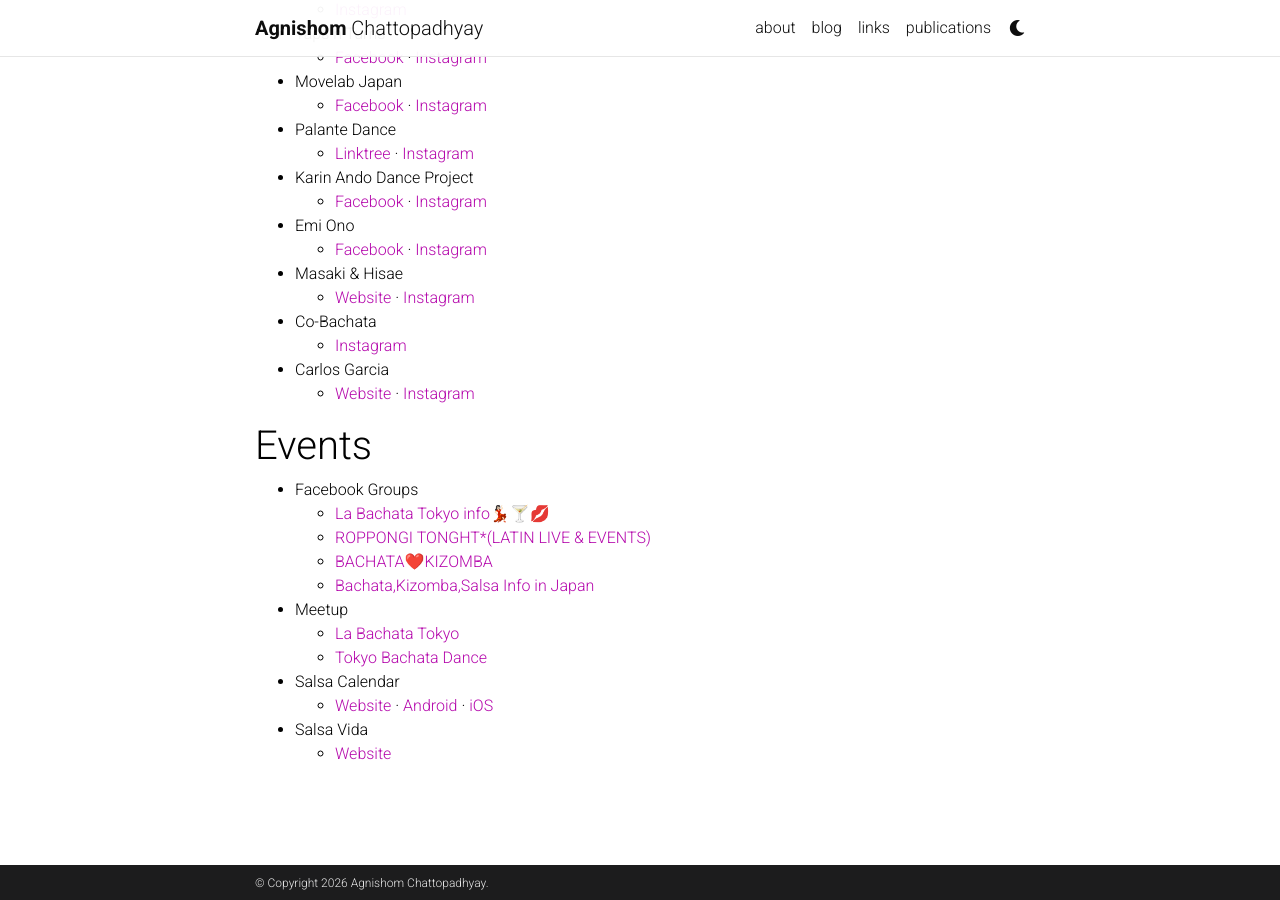
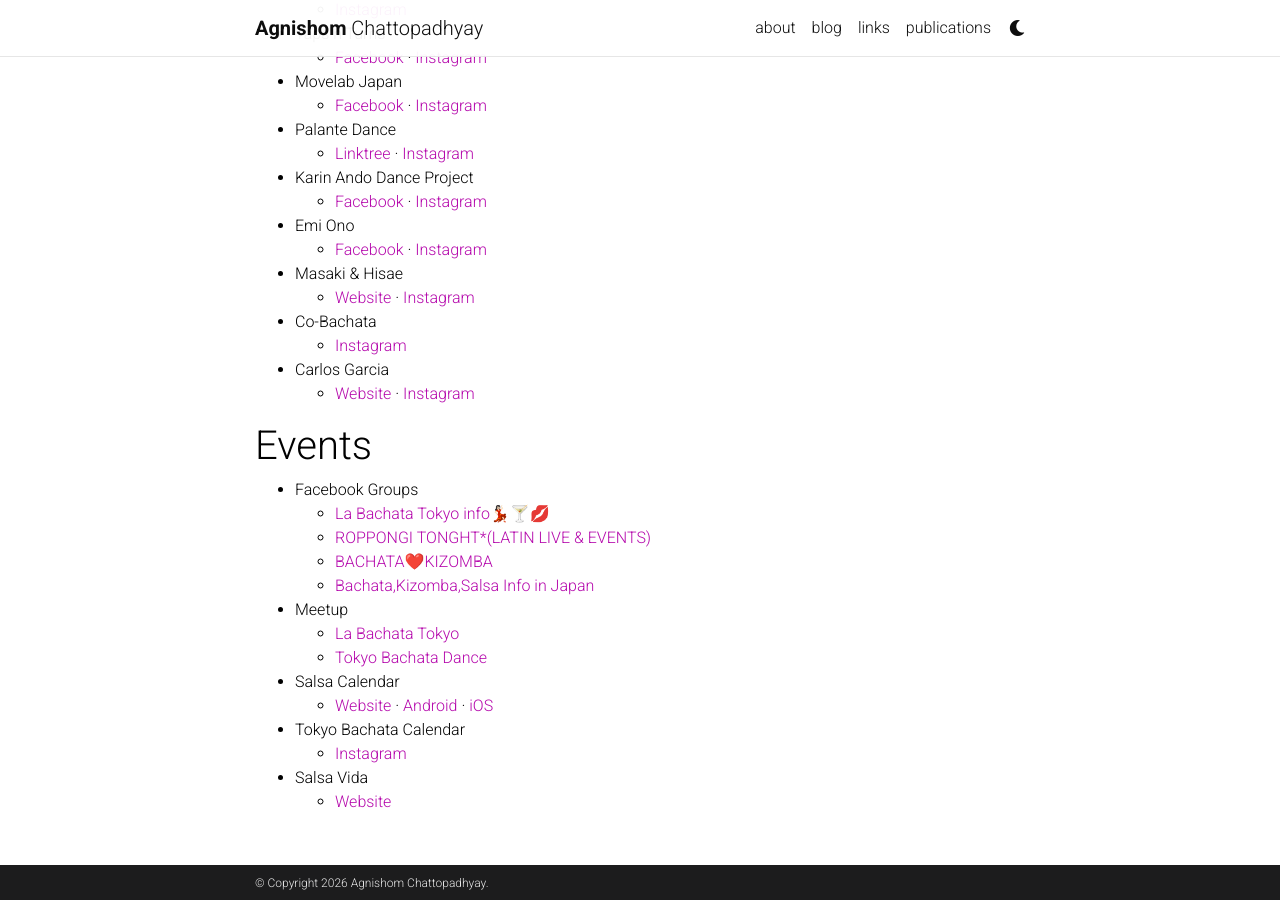
Before and after one commit to Agnishom/agnishom.github.io, a Jekyll site: the page built from _pages/bachata.md, in a window 1280 px wide and 900 px high, scrolled down 655 px. Built offline with Jekyll 4.4.1, drawn with Linux system fonts in a browser that asks for light colours; nearby versions of some CDN libraries; comment, search, counter and statistics services are not loaded; a style sheet for code colours, icons or effects is not loaded.

Commit message:
add Bachata calendar

```diff
--- a/_pages/bachata.md
+++ b/_pages/bachata.md
@@ -53,5 +53,7 @@
   - [Tokyo Bachata Dance](https://www.meetup.com/tokyo-bachata-dance/)
 - Salsa Calendar
   - [Website](https://salsa-calendar.chips.jp/locations) · [Android](https://play.google.com/store/apps/details?id=jp.sproject.salsa_caledar&hl=en) · [iOS](https://apps.apple.com/ro/app/salsacalendar/id1571015243)
+- Tokyo Bachata Calendar
+  - [Instagram](https://www.instagram.com/tokyobachatacalendar)
 - Salsa Vida
   - [Website](https://www.salsavida.com/guides/japan/tokyo/)
```
